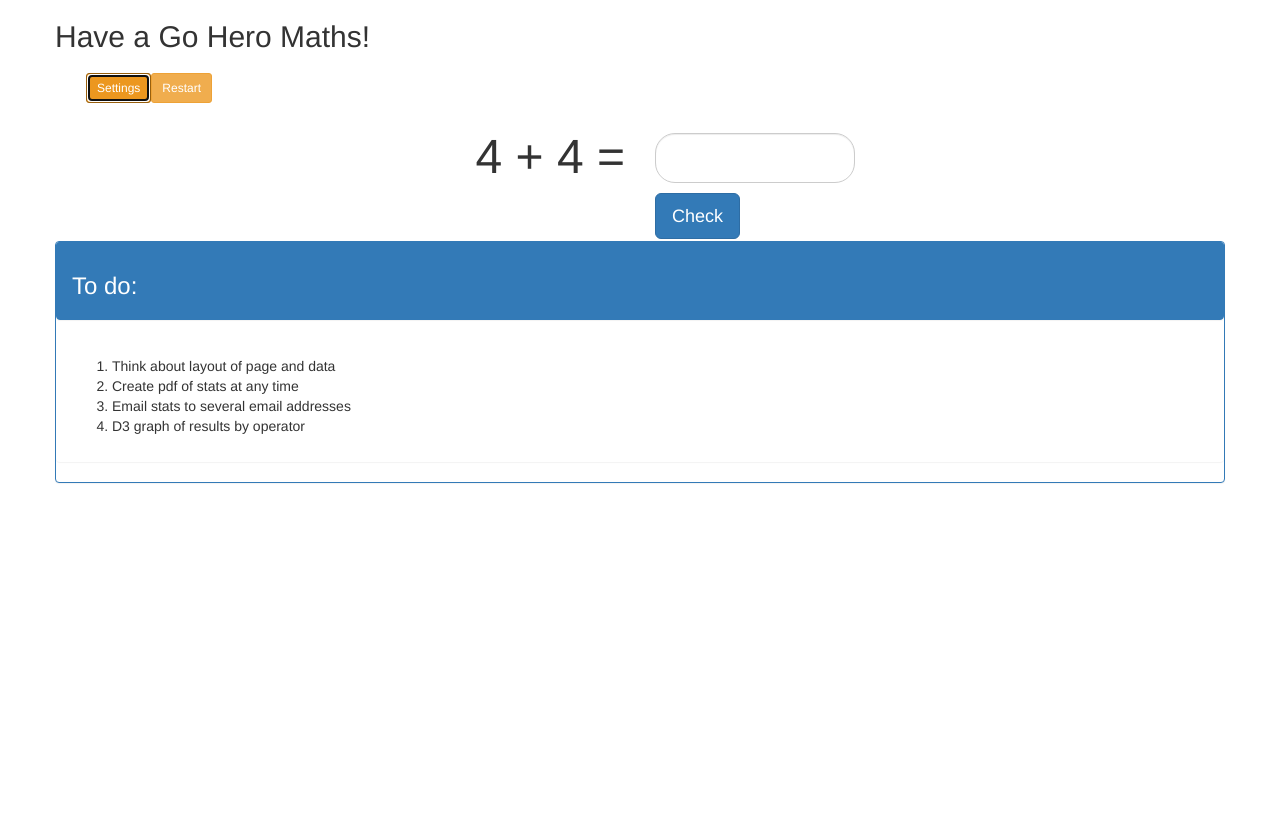
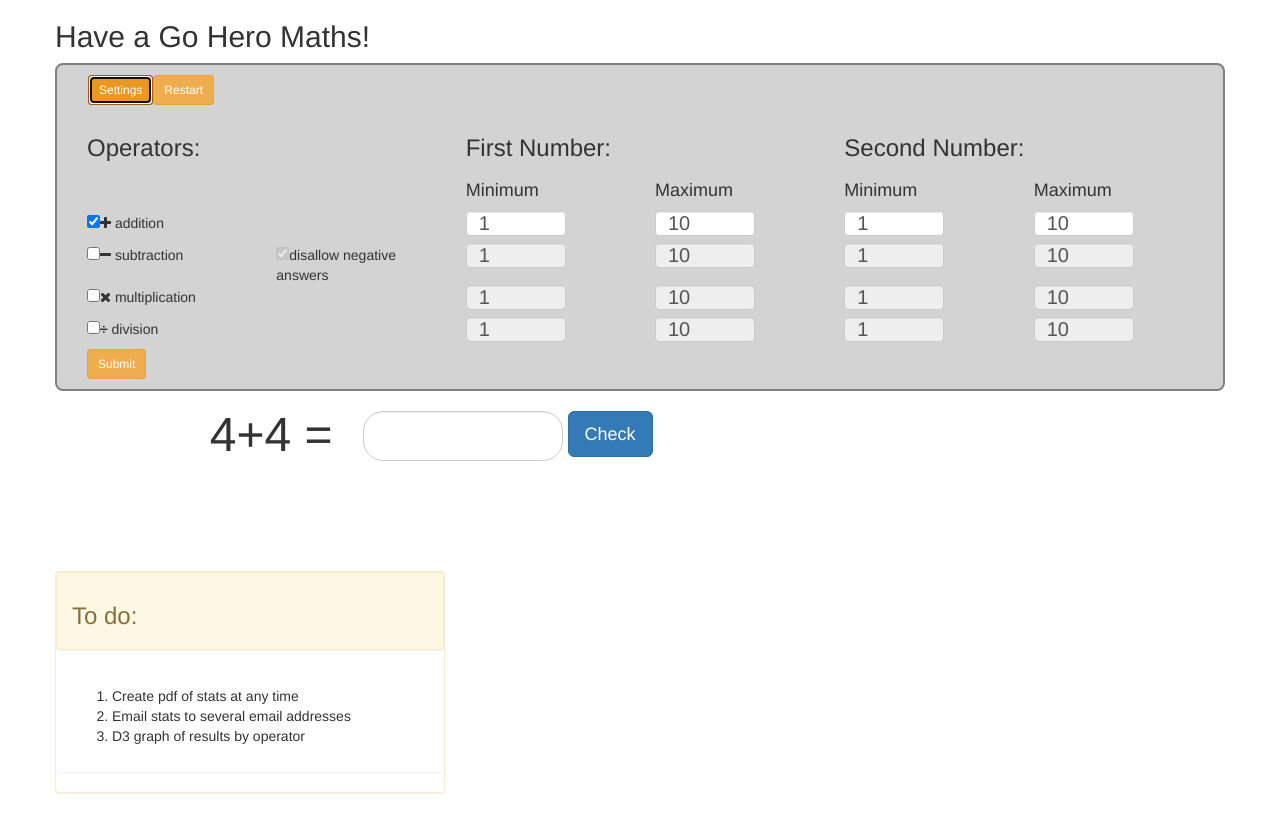
Before and after one commit to shanegibney/angular-basic-maths-app, an Angular app: page / in a window 1280 px wide. Both pictures are taken after a click on the button "Settings". Before the commit the page ends 800 px from the top, so only its background shows below. Built offline with nearby package versions, Linux system fonts and the light colour scheme.

Commit message:
used division symbol

```diff
--- a/src/app/app.component.css
+++ b/src/app/app.component.css
@@ -49,8 +49,8 @@ input[type="text"]
   border: 2px solid grey;
 }
 
-.totals {
+/*.totals {
   border-radius: 8px;
   background: lightblue;
   border: 2px solid lightgrey;
-}
+}*/
--- a/src/app/app.component.html
+++ b/src/app/app.component.html
@@ -4,7 +4,6 @@
       <h2>Have a Go Hero Maths!</h2>
     </div>
   </div>
-
   <div class="row">
     <div class="col-md-12" [ngClass]="{'settings': show }">
       <p style="margin-top: 10px; margin-left: 16px;"><button (click)="toggle()" class="btn btn-warning btn-sm">Settings</button> <button (click)="restart()" class="btn btn-warning btn-sm">Restart</button></p>
@@ -62,8 +61,8 @@
               <div class="col-md-2">
                 <p><input [(ngModel)]="subtraction" type="checkbox" /> <i class="fa fa-minus"></i> subtraction</p>
               </div>
-              <div class="col-md-2">
-                <p><input [(ngModel)]="negativeanswers" type="checkbox" [disabled]="!subtraction" />disallow negative answers</p>
+              <div class="col-md-2" style="text-align:left;">
+                <input [(ngModel)]="negativeanswers" type="checkbox" [disabled]="!subtraction" />disallow negative answers
               </div>
               <div class="col-md-2 ">
                 <input class="form-control " type="number" style="width:100px; height:25px; font-size:20px;" [value]="submin1" (input)="submin1 = $event.target.value" [disabled]="!subtraction" />
@@ -127,33 +126,60 @@
   </div>
 
   <div class="row" style="margin-top:10px;">
-    <div class="col-md-3">
+
+    <div class="col-md-3" style="text-align:right">
+      <font size="10>"><span class="question">{{ num1 }}</span>
+        <span *ngIf="op=='/';else symbolnoloop;">
+          &#247;
+        </span>
+        <span class="question">{{ num2 }} = </span></font>
+      <ng-template #symbolnoloop>{{op}}</ng-template>
     </div>
-    <div class="col-md-3" style="text-align:right">
-      <span class="question"><font size="10">{{ num1 }} {{ op }} {{ num2 }} = </font></span>
+
+    <div class="col-md-2" style="text-align:left">
+      <input class="form-control form-rounded" type="number" style="width:200px; height:50px; font-size:40px; margin-top: 10px;" [value]="answer" (input)="answer = $event.target.value" />
     </div>
-    <div class="col-md-3" style="text-align:left">
-      <input class="form-control form-rounded" type="number" style="width:200px; height:50px; font-size:40px; margin-top: 10px;" [value]="answer" (input)="answer = $event.target.value" />
-      <button (click)="check()" class="btn btn-primary btn-lg" style="margin-top:10px;">Check</button>
+
+    <div class="col-md-2">
+      <button (click)="check()" class="btn btn-primary btn-lg" style="margin-top:10px; margin-left: 10px;">Check</button>
     </div>
-    <div class="col-md-3">
+
+    <div class="col-md-4">
+
       <div class="row" *ngIf="total>0">
         <div class="col-md-12 alert alert-warning" *ngIf="result===false" style="text-align:center;">
           <!-- <div *ngFor="let item of problems; let i = index" class="row" style="font-size:30px;"> -->
-          <div *ngFor="let item of problems; let last = last"><span *ngIf="last"><font size="6" color="black">{{item.num1}} {{item.op}} {{item.num2}} = {{item.answer}}</font> <i class="fa wrong fa-times fa-2x" aria-hidden="true"></i></span>
+          <div *ngFor="let item of problems; let last = last">
+            <div *ngIf="last">
+              <font size="6" color="black">{{item.num1}}
+                <span *ngIf="item.op==='/';else symbol;">&#247;</span> {{item.num2}} = {{item.answer}} <i class="fa wrong fa-times" aria-hidden="true"></i>
+
+                <ng-template #symbol>{{item.op}}</ng-template>
+                <div>
+                  Have another go!
                 </div>
-          <font size="6" color="black">Have another go!</font>
+              </font>
+            </div>
+          </div>
         </div>
       </div>
 
       <div class="row">
         <div class="row" *ngIf="result===true">
           <div class="col-md-12 alert alert-warning" style="text-align:center;">
-            <div *ngFor="let item of problems; let last = last"><span *ngIf="last"><font size="6" color="black">{{item.num1}} {{item.op}} {{item.num2}} = {{item.answer}}</font> <i class="fa correct fa-check fa-3x" aria-hidden="true"></i></span>
-            </div>
-            <font size="6" color="black">Well done!</font>
+            <div *ngFor="let item of problems; let last = last">
+              <div *ngIf="last">
+                <font size="6" color="black">{{item.num1}}
+                  <span *ngIf="item.op==='/';else symbol;">&#247;</span> {{item.num2}} = {{item.answer}} <i class="fa correct fa-check" aria-hidden="true"></i>
+
+                  <ng-template #symbol>{{item.op}}</ng-template>
+                  <div>Well done! </div>
+                </font>
               </div>
             </div>
+          </div>
+        </div>
+
       </div>
     </div>
   </div>
@@ -162,24 +188,25 @@
     <div class="col-md-4">
       <div class="row">
         <div class="col-md-12">
-          <div class="row panel panel-primary" *ngIf="total>0">
+          <div class="panel panel-primary" *ngIf="total>0">
             <div class="panel panel-heading">
               Your Answers:
             </div>
-            <div class="panel panel-body">
+            <div class="panel panel-body" style="height: 300px; overflow:auto;">
               <div *ngFor="let item of problems; let i = index" class="row" style="font-size:30px;">
+                <div class="row">
                   <div class="col-md-2" style="text-align:right;">
                     {{i+1}}.
                   </div>
                   <div class="col-md-10">
                     <p style="text-align:left;">
-                    {{item.num1}} {{item.op}} {{item.num2}} = {{item.answer}}
+                      {{item.num1}} <span *ngIf="item.op==='/';else symbol;">&#247;</span> {{item.num2}} = {{item.answer}}
                       <span *ngIf="item.result===true"><i class="fa correct fa-check" aria-hidden="true"></i></span>
                       <span *ngIf="item.result===false"><i class="fa wrong fa-times" aria-hidden="true"></i></span>
                     </p>
+                    <ng-template #symbol>{{item.op}}</ng-template>
                   </div>
-                <!-- <div class="col-md-2">
-            </div> -->
+                </div>
               </div>
             </div>
           </div>
@@ -187,39 +214,56 @@
       </div>
     </div>
 
-    <div class="col-md-4">
-      <div class="row">
-        <div class="col-md-12">
-          <div *ngIf="total!=0" style="text-align:center;" class="question totals">
-            <font size="6">Total: {{ score }} correct out of {{ total }}</font>
+    <div class="col-md-4 ">
+      <div class="row " *ngIf="total!=0 ">
+        <div class="col-md-12 ">
+          <div class="panel panel-primary ">
+            <div style="text-align:left; " class="totals panel panel-heading ">
+              Results:
+            </div>
+            <div class="panel panel-body ">
+              <p>
+                <font size="4 "><strong>Total:</strong> {{ score }} correct out of {{ total }}</font>
+              </p>
+              <hr>
               <p *ngIf="addtotal>0">
-              <font size="5">Addition: {{ addscore }} correct out of {{ addtotal }}</font>
+                <font size="4"><strong>Addition:</strong> {{ addscore }} correct out of {{ addtotal }}</font>
               </p>
               <p *ngIf="subtotal>0">
-              <font size="5">Subtraction: {{ subscore }} correct out of {{ subtotal }}</font>
+                <font size="4"><strong>Subtraction:</strong> {{ subscore }} correct out of {{ subtotal }}</font>
               </p>
               <p *ngIf="multtotal>0">
-              <font size="5">Multiplication: {{ multscore }} correct out of {{ multtotal }}</font>
+                <font size="4"><strong>Multiplication:</strong> {{ multscore }} correct out of {{ multtotal }}</font>
               </p>
               <p *ngIf="divtotal>0">
-              <font size="5">Division: {{ divscore }} correct out of {{ divtotal }}</font>
+                <font size="4"><strong>Division:</strong> {{ divscore }} correct out of {{ divtotal }}</font>
               </p>
             </div>
           </div>
-        <div class="col-md-4">
         </div>
       </div>
     </div>
 
+    <div class="col-md-4" *ngIf="total!=0">
+      <div class="row panel panel-primary">
+        <div class=" col-md-12 panel panel-heading">
+          Graph:
+        </div>
+        <div class="col-md-12 panel panel-body">
+          <p>D3 graph of results</p>
+        </div>
+      </div>
+    </div>
   </div>
 
-  <div class="row panel panel-primary">
+  <div class="row" style="margin-top:100px;">
+    <div class="col-md-4">
+      <div class="row panel panel-warning">
         <div class=" col-md-12 panel panel-heading">
           <h3>To do:</h3>
         </div>
         <div class="col-md-12 panel panel-body">
           <ol>
-        <li>Think about layout of page and data</li>
             <li>Create pdf of stats at any time</li>
             <li>Email stats to several email addresses</li>
             <li>D3 graph of results by operator</li>
@@ -227,3 +271,5 @@
         </div>
       </div>
     </div>
+  </div>
+</div>
--- a/src/app/app.component.ts
+++ b/src/app/app.component.ts
@@ -39,7 +39,7 @@ export class AppComponent {
   total: number = 0;
   operation: boolean[];
   problems: { num1: number, op: string, num2: number, answer: number, result: boolean}[] = [];
-  show: boolean = true;
+  show: boolean = false;
   addition: boolean = true;
   subtraction: boolean = false;
   multiplication: boolean = false;
@@ -204,6 +204,7 @@ check(){
   }
 
   restart(){
+    this.answer = null;
     this.result = null;
     this.addtotal = 0;
     this.subtotal = 0;
```
Lines whose indentation alone changed are shown as unchanged.
